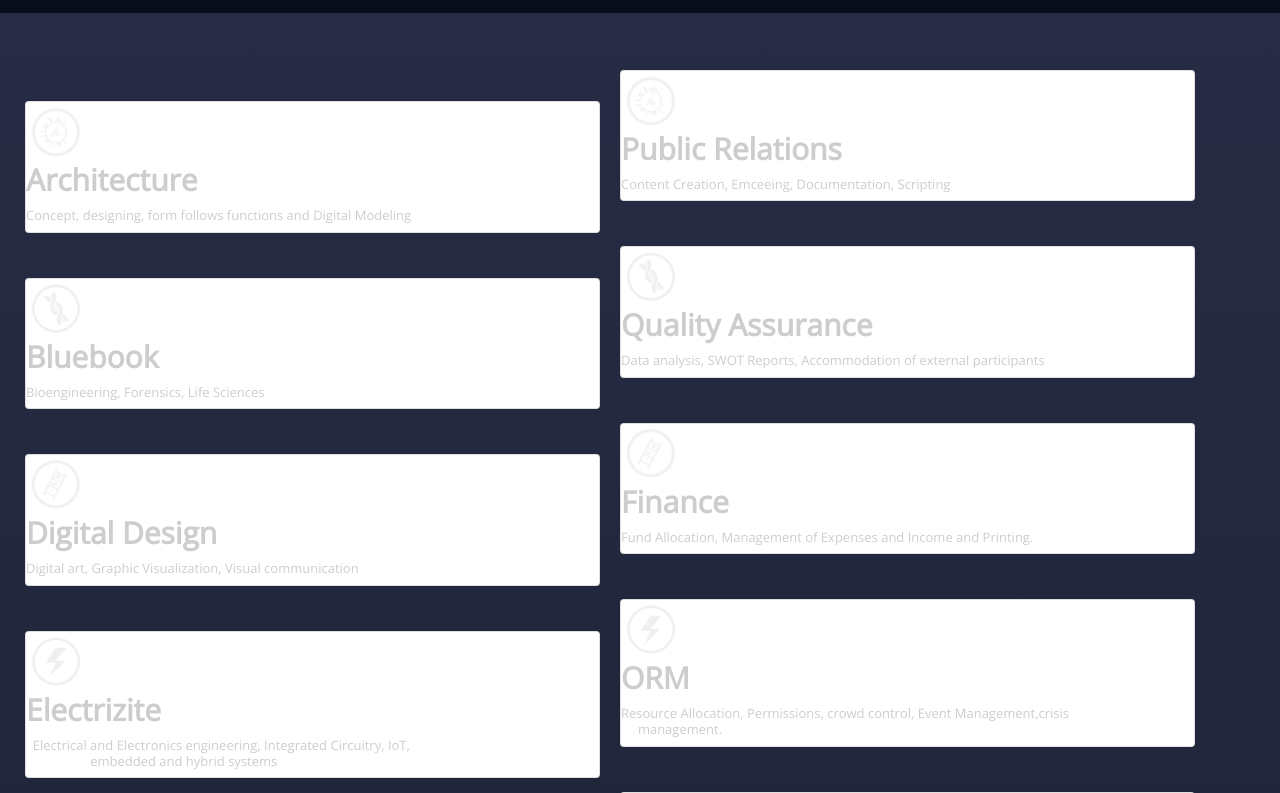
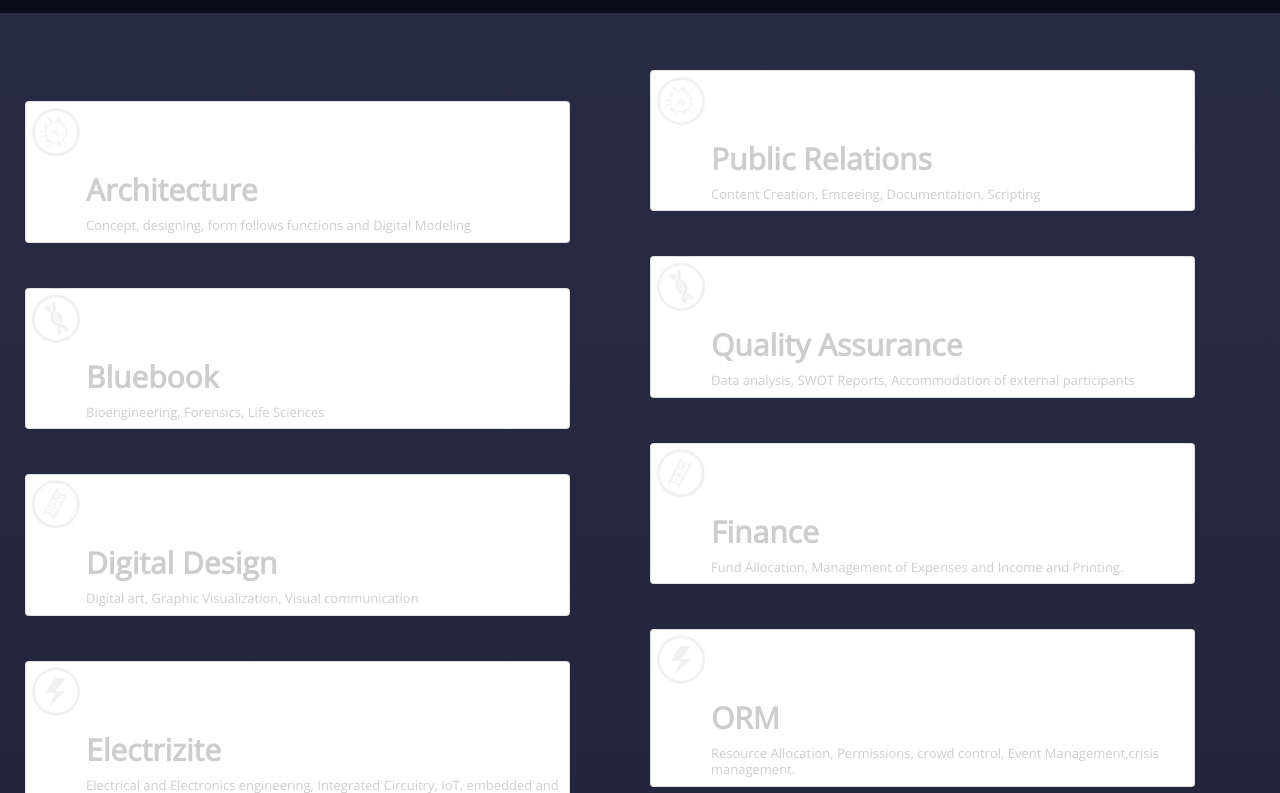
Before and after one commit to team-envision/CallForAaruush-Form, a React (Create React App) app in the folder client/: page / in a window 1280 px wide. Shown: the part 787-1580 px from the top of the page. Built offline with nearby package versions, Linux system fonts and the light colour scheme; the HTML template or start-up script is replaced by a standard one.

Commit message:
removed unnecessary spacings from domains.js

```diff
--- a/client/src/App.css
+++ b/client/src/App.css
@@ -106,16 +106,6 @@ body {
   position: static;
 }
 
-@media only screen and (max-width: 1000px) {
-  .footer {
-    position: static;
-    width: 100%;
-    display: flex;
-    margin-bottom: 0px;
-    text-align: center;
-  }
-}
-
 .fab {
   padding: 20px 15px;
   font-size: 20px;
@@ -213,3 +203,95 @@ form ::placeholder {
   padding: 3px;
   margin-top: 0px;
 }
+
+.heading .Dom {
+  background-color: #f6255a;
+  color: white;
+  margin-top: 25px;
+  width: 150px;
+  height: 40px;
+  border: none;
+  border-radius: 5px;
+  justify-content: center;
+  text-align: center;
+  text-decoration: none;
+  display: inline-block;
+  padding: 5px;
+  font-size: 16px;
+  font-weight: 600;
+  /* box-shadow: 0 3px 3px 0 #f6255a, 0 6px 10px 0 #f6255a; */
+}
+.heading .com {
+  background-color: #00ccff;
+  color: white;
+  margin-top: 25px;
+  width: 150px;
+  height: 40px;
+  border: none;
+  border-radius: 5px;
+  text-align: center;
+  text-decoration: none;
+  display: inline-block;
+  padding: 5px;
+  font-size: 16px;
+  font-weight: 600;
+}
+
+.column1 {
+  float: left;
+  width: 50%;
+  padding-right: 10px;
+  margin-left: -30px;
+}
+.column2 {
+  width: 50%;
+  float: right;
+  padding-left: 10px;
+  margin-right: -30px;
+}
+
+#para1 {
+  margin-bottom: 0px;
+  text-align: left;
+  justify-content: left;
+}
+#para2 {
+  margin-top: 0px;
+  font-weight: 100;
+}
+
+.subcontainer {
+  /*for domains*/
+  height: 100%;
+  color: #fff;
+  padding: 70px;
+
+  max-width: 100%;
+  display: flex;
+  font-family: 'Raleway';
+  font-size: 30px;
+}
+
+.slide {
+  float: right;
+}
+
+img {
+  width: 60px;
+  height: 60px;
+  float: left;
+}
+
+h6 {
+  font-size: 13px;
+  font-family: 'Open Sans';
+  color: #cdcdcd;
+  padding-top: 10px;
+  flex: column;
+}
+h4 {
+  font-size: 1em;
+  font-weight: bolder;
+  font-family: 'Open Sans';
+  color: #cdcdcd;
+}
--- a/client/src/app1.css
+++ b/client/src/app1.css
@@ -59,11 +59,20 @@ h4 {
 }
 #para1 {
   margin-bottom: 0px;
+  text-align: left;
+  justify-content: left;
 }
 #para2 {
   margin-top: 0px;
   font-weight: 100;
 }
+
+.text {
+  padding-top: 10px;
+  padding-left: 60px;
+  text-align: left;
+}
+
 .container p {
   font-family: 'open sans';
   font-size: 15px;
@@ -71,16 +80,17 @@ h4 {
   padding-top: 10px;
   color: #cdcdcd;
 }
+
 .column1 {
   float: left;
   width: 50%;
-  padding-right: 10px;
+  padding-right: 40px;
   margin-left: -30px;
 }
 .column2 {
   width: 50%;
   float: right;
-  padding-left: 10px;
+  padding-left: 40px;
   margin-right: -30px;
 }
 .heading {
--- a/client/src/components/domains.js
+++ b/client/src/components/domains.js
@@ -63,11 +63,8 @@ export default function Domains() {
             <div class='text'>
               <h4 id='para1'>Electrizite</h4>
               <h6 id='para2'>
-                &nbsp;&nbsp;Electrical and Electronics engineering, Integrated
-                Circuitry, IoT,
-                <br></br>&nbsp;
-                &nbsp;&nbsp;&nbsp;&nbsp;&nbsp;&nbsp;&nbsp;&nbsp;&nbsp;&nbsp;&nbsp;&nbsp;&nbsp;
-                &nbsp;&nbsp;&nbsp;embedded and hybrid systems{' '}
+                Electrical and Electronics engineering, Integrated Circuitry,
+                IoT, embedded and hybrid systems
               </h6>
             </div>
           </div>
@@ -77,11 +74,8 @@ export default function Domains() {
             <div class='text'>
               <h4 id='para1'>fundaz</h4>
               <h6 id='para2'>
-                &nbsp;&nbsp;Logical Conundrums and Fundamentals of basic
-                mathematics
-                <br></br>&nbsp;
-                &nbsp;&nbsp;&nbsp;&nbsp;&nbsp;&nbsp;&nbsp;&nbsp;&nbsp;&nbsp;&nbsp;&nbsp;&nbsp;
-                &nbsp;&nbsp;&nbsp;and science.{' '}
+                Logical Conundrums and Fundamentals of basic mathematics and
+                science.
               </h6>
             </div>
           </div>
@@ -91,11 +85,8 @@ export default function Domains() {
             <div class='text'>
               <h4 id='para1'>Konstruktion</h4>
               <h6 id='para2'>
-                &nbsp;Civil Engineering, Infrastructure Design, Fabrication &
-                Testing
-                <br></br> &nbsp;
-                &nbsp;&nbsp;&nbsp;&nbsp;&nbsp;&nbsp;&nbsp;&nbsp;&nbsp;&nbsp;&nbsp;&nbsp;&nbsp;
-                &nbsp;&nbsp;&nbsp;Design Elements
+                Civil Engineering, Infrastructure Design, Fabrication & Testing
+                Design Elements
               </h6>
             </div>
           </div>
@@ -105,10 +96,8 @@ export default function Domains() {
             <div class='text'>
               <h4 id='para1'>Machination</h4>
               <h6 id='para2'>
-                &nbsp;Mechanical and Automobile Engineering, Designing and
-                <br></br>&nbsp;
-                &nbsp;&nbsp;&nbsp;&nbsp;&nbsp;&nbsp;&nbsp;&nbsp;&nbsp;&nbsp;&nbsp;&nbsp;&nbsp;
-                &nbsp;&nbsp;&nbsp;Implementation of Technological Components
+                Mechanical and Automobile Engineering, Designing and
+                Implementation of Technological Components
               </h6>
             </div>
           </div>
@@ -118,10 +107,8 @@ export default function Domains() {
             <div class='text'>
               <h4 id='para1'>maggifcie</h4>
               <h6 id='para2'>
-                &nbsp;Management skills, planning, entrepreneurship & business
-                <br></br>&nbsp;
-                &nbsp;&nbsp;&nbsp;&nbsp;&nbsp;&nbsp;&nbsp;&nbsp;&nbsp;&nbsp;&nbsp;&nbsp;&nbsp;
-                &nbsp;&nbsp;&nbsp;strategy
+                Management skills, planning, entrepreneurship & business
+                strategy
               </h6>
             </div>
           </div>
@@ -162,10 +149,8 @@ export default function Domains() {
             <div class='text'>
               <h4 id='para1'>Vimanaz</h4>
               <h6 id='para2'>
-                &nbsp;Aviation Technologies, Aerodynamic Analysis, Unmanned
-                <br></br>&nbsp;
-                &nbsp;&nbsp;&nbsp;&nbsp;&nbsp;&nbsp;&nbsp;&nbsp;&nbsp;&nbsp;&nbsp;&nbsp;&nbsp;
-                &nbsp;&nbsp;&nbsp;Vehicle Design and Fabrication.
+                Aviation Technologies, Aerodynamic Analysis, Unmanned Vehicle
+                Design and Fabrication.
               </h6>
             </div>
           </div>
@@ -238,9 +223,7 @@ export default function Domains() {
               <h4 id='para1'>ORM</h4>
               <h6 id='para2'>
                 Resource Allocation, Permissions, crowd control, Event
-                Management,crisis
-                &nbsp;&nbsp;&nbsp;&nbsp;&nbsp;&nbsp;&nbsp;&nbsp;&nbsp;&nbsp;&nbsp;&nbsp;&nbsp;&nbsp;&nbsp;&nbsp;&nbsp;&nbsp;&nbsp;
-                &nbsp;&nbsp;&nbsp;&nbsp;&nbsp;management.{' '}
+                Management,crisis management.
               </h6>
             </div>
           </div>
@@ -262,7 +245,7 @@ export default function Domains() {
               <h4 id='para1'>Highlights</h4>
               <h6 id='para2'>
                 Arranging for Dignitaries, Guests, Expos and Aaruush Nights,
-                Transportation and Hospitality.{' '}
+                Transportation and Hospitality.
               </h6>
             </div>
           </div>
@@ -326,7 +309,7 @@ export default function Domains() {
             <div class='text'>
               <h4 id='para1'>Deco and Arts</h4>
               <h6 id='para2'>
-                Campus Decoration, Artwork and Structure making.{' '}
+                Campus Decoration, Artwork and Structure making.
               </h6>
             </div>
           </div>
```
